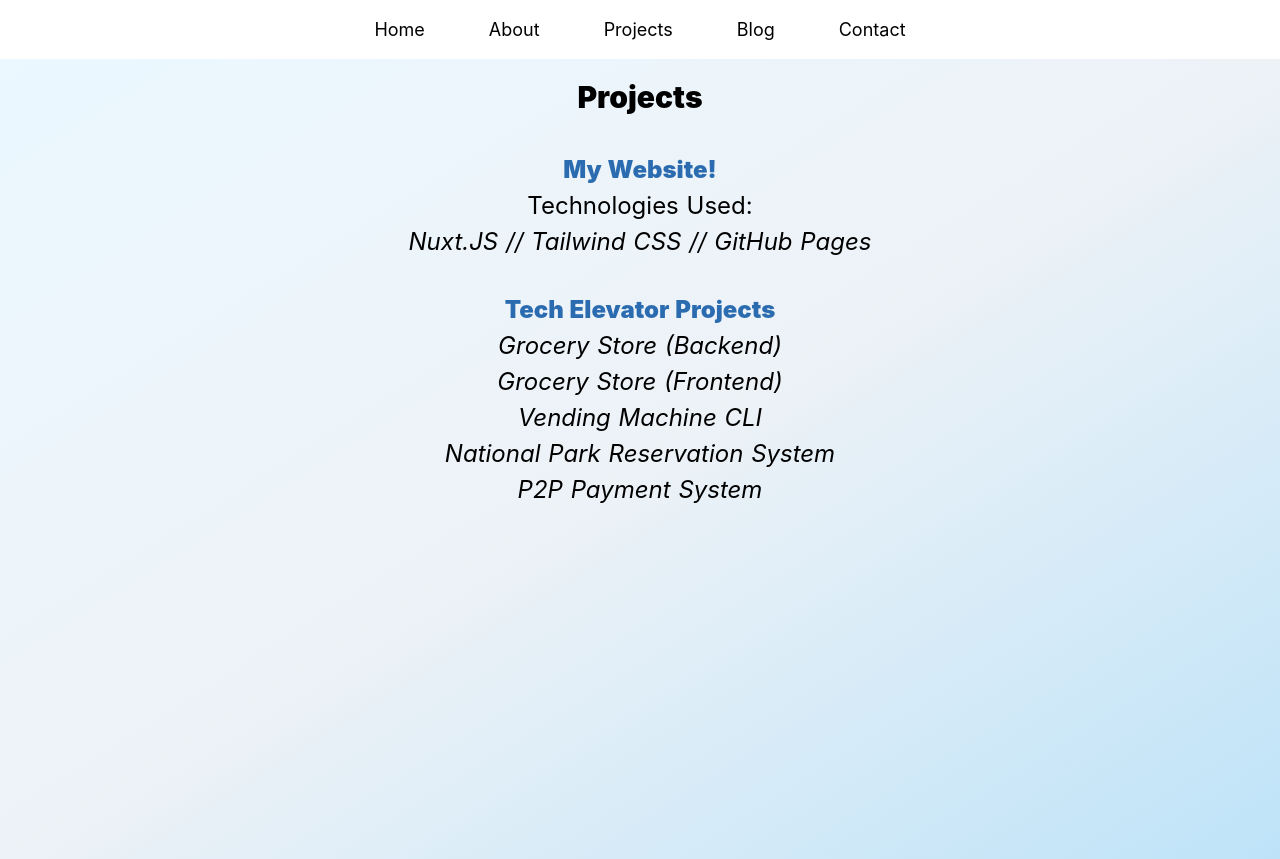
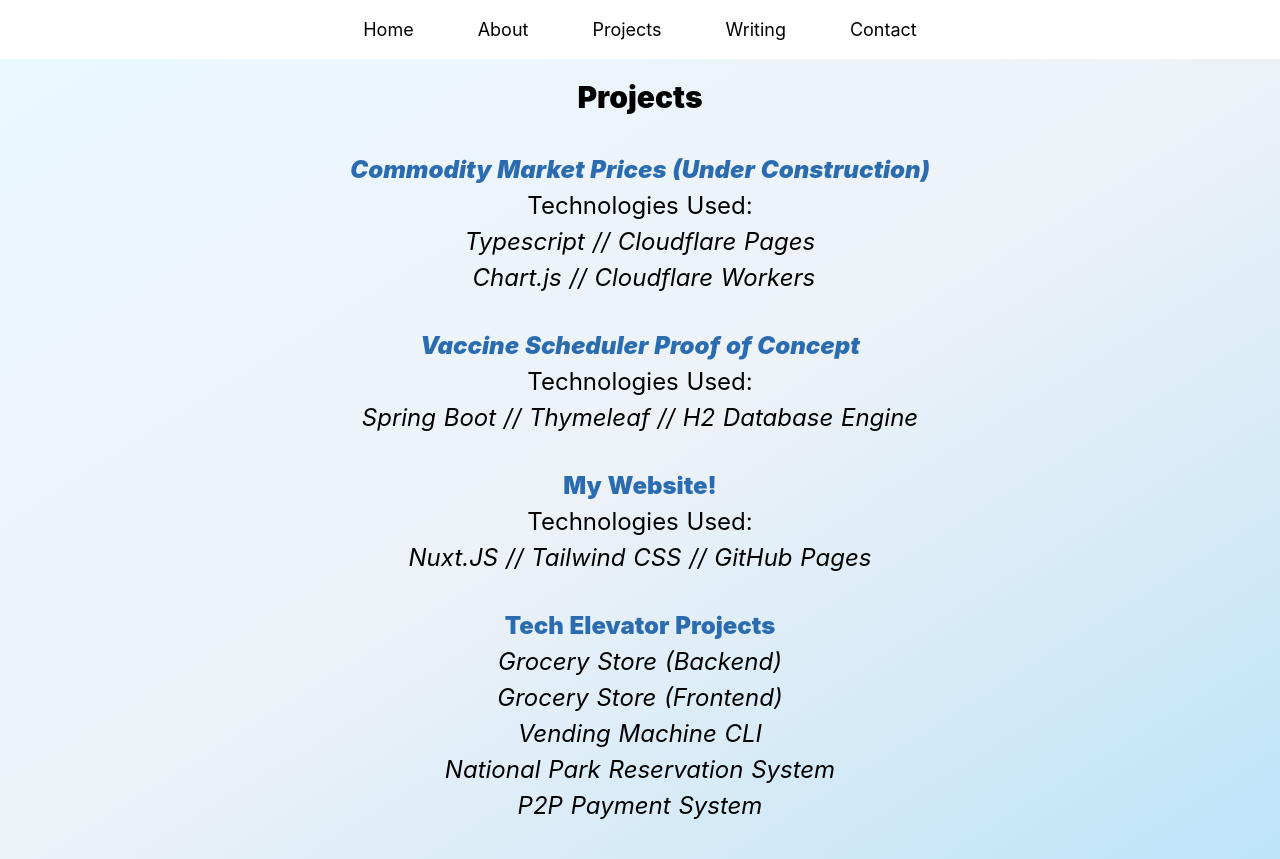
Before and after one commit to jahabeebs/jahabeebs.github.io, a Nuxt app: page /projects in a window 1280 px wide. Built offline with nearby package versions, Linux system fonts and the light colour scheme.

Commit message:
added projects and changed blog to writing

```diff
--- a/components/Navbar.vue
+++ b/components/Navbar.vue
@@ -4,7 +4,7 @@
       <NuxtLink to="/" class="flex hover:text-blue-700">Home</NuxtLink>
       <NuxtLink to="/about" class="flex hover:text-blue-700">About</NuxtLink>
       <NuxtLink to="/projects" class="flex hover:text-blue-700">Projects</NuxtLink>
-      <NuxtLink to="/blog" class="flex hover:text-blue-700">Blog</NuxtLink>
+      <NuxtLink to="/blog" class="flex hover:text-blue-700">Writing</NuxtLink>
       <NuxtLink to="/contact" class="flex hover:text-blue-700">Contact</NuxtLink>
     </div>
   </nav>
--- a/pages/blog.vue
+++ b/pages/blog.vue
@@ -6,7 +6,10 @@
             </nav>
         </div>
         <div class="h-screen w-screen bg-gradient-to-br from-blue-100 via-gray-200 to-blue-200 overflow-visible">
-            <h1 class="flex text-5xl pt-32 justify-center"> Coming Soon </h1>
+          <h1 class="flex text-2xl md:text-3xl pt-4 font-black justify-center"> Posts </h1>
+          <p
+            class="flex text-1xl md:text-2xl pt-4 md:pt-8 justify-center text-center text-blue-700 font-black hover:text-blue-900 italic">
+            <a href="https://jahabeebs.hashnode.dev/creating-a-free-jamstack-website-with-nuxtjs-tailwind-css-and-github-pages"> Creating a free JAMstack website with Nuxt.js, Tailwind CSS, and GitHub Pages </a></p>
         </div>
     </div>
 </template>
--- a/pages/projects.vue
+++ b/pages/projects.vue
@@ -2,26 +2,63 @@
   <div>
     <div>
       <nav class="flex">
-                <Navbar />
+        <Navbar/>
       </nav>
     </div>
     <div class="h-screen w-screen bg-gradient-to-br from-blue-100 via-gray-200 to-blue-200 overflow-visible">
       <h1 class="flex text-2xl md:text-3xl pt-4 font-black justify-center"> Projects </h1>
-            <p class="flex text-1xl md:text-2xl pt-4 md:pt-8 justify-center text-center text-blue-700 font-black"> My Website! </p>
+      <p
+        class="flex text-1xl md:text-2xl pt-4 md:pt-8 justify-center text-center text-blue-700 font-black hover:text-blue-900 italic">
+        <a href="https://cmarketprice.com"> Commodity Market Prices (Under Construction) </a></p>
       <p class="flex text-1xl md:text-2xl justify-center text-center"> Technologies Used:</p>
-            <p class="flex text-1xl md:text-2xl justify-center text-center"> <a href="https://www.nuxtjs.org" class="hover:text-blue-700 italic"> Nuxt.JS&nbsp;//</a> <a href="https://www.tailwindcss.com" class="hover:text-blue-700 italic">&nbsp;Tailwind CSS&nbsp;//</a> <a href="https://pages.github.com/" class="hover:text-blue-700 italic">&nbsp;GitHub Pages </a></p>
-            <p class="flex text-1xl md:text-2xl pt-4 md:pt-8 justify-center text-center text-blue-700 font-black"> Tech Elevator Projects </p>
-            <p class="flex text-1xl md:text-2xl justify-center text-center"> <a href="https://github.com/jahabeebs/tech-elevator-grocery-capstone-backend" class="hover:text-blue-700 italic"> Grocery Store (Backend) </a> </p>
-            <p class="flex text-1xl md:text-2xl justify-center text-center"> <a href="https://github.com/jahabeebs/tech-elevator-grocery-capstone-frontend" class="hover:text-blue-700 italic"> Grocery Store (Frontend) </a> </p>
-            <p class="flex text-1xl md:text-2xl justify-center text-center"> <a href="https://github.com/jahabeebs/vendingmachine" class="hover:text-blue-700 italic"> Vending Machine CLI </a> </p>
-            <p class="flex text-1xl md:text-2xl justify-center text-center"> <a href="https://github.com/jahabeebs/nationalparkcampsitereservation" class="hover:text-blue-700 italic"> National Park Reservation System </a> </p>
-            <p class="flex text-1xl md:text-2xl justify-center text-center"> <a href="https://github.com/jahabeebs/TEnmo" class="hover:text-blue-700 italic"> P2P Payment System </a> </p>
+      <p class="flex text-1xl md:text-2xl justify-center text-center"><a href="https://www.typescriptlang.org/" class="hover:text-blue-900 italic"> Typescript //</a>
+       <a href="https://pages.cloudflare.com/" class="hover:text-blue-700 italic">&nbsp;Cloudflare Pages</a></p>
+     <p class="flex text-1xl md:text-2xl justify-center text-center">
+      <a
+        href="https://www.chartjs.org/" class="hover:text-blue-700 italic">&nbspChart.js // </a> <a
+      href="https://workers.cloudflare.com/" class="hover:text-blue-700 italic">&nbsp;Cloudflare Workers</a>
+      </p>
+      <p
+        class="flex text-1xl md:text-2xl pt-4 md:pt-8 justify-center text-center text-blue-700 font-black hover:text-blue-900 italic">
+        <a href="https://github.com/jahabeebs/vaccine_standby"> Vaccine Scheduler Proof of Concept </a></p>
+      <p class="flex text-1xl md:text-2xl justify-center text-center"> Technologies Used:</p>
+      <p class="flex text-1xl md:text-2xl justify-center text-center"><a href="https://spring.io/projects/spring-boot"
+                                                                         class="hover:text-blue-900 italic"> Spring Boot
+        //</a> <a href="https://www.thymeleaf.org/" class="hover:text-blue-700 italic">&nbsp;Thymeleaf&nbsp;//</a> <a
+        href="https://www.h2database.com/html/main.html" class="hover:text-blue-700 italic">&nbsp;H2 Database Engine</a>
+      </p>
+      <p class="flex text-1xl md:text-2xl pt-4 md:pt-8 justify-center text-center text-blue-700 font-black"> My
+        Website! </p>
+      <p class="flex text-1xl md:text-2xl justify-center text-center"> Technologies Used:</p>
+      <p class="flex text-1xl md:text-2xl justify-center text-center"><a href="https://www.nuxtjs.org"
+                                                                         class="hover:text-blue-700 italic"> Nuxt.JS&nbsp;//</a>
+        <a href="https://www.tailwindcss.com" class="hover:text-blue-700 italic">&nbsp;Tailwind CSS&nbsp;//</a> <a
+          href="https://pages.github.com/" class="hover:text-blue-700 italic">&nbsp;GitHub Pages </a></p>
+      <p class="flex text-1xl md:text-2xl pt-4 md:pt-8 justify-center text-center text-blue-700 font-black"> Tech
+        Elevator Projects </p>
+      <p class="flex text-1xl md:text-2xl justify-center text-center"><a
+        href="https://github.com/jahabeebs/tech-elevator-grocery-capstone-backend" class="hover:text-blue-700 italic">
+        Grocery Store (Backend) </a></p>
+      <p class="flex text-1xl md:text-2xl justify-center text-center"><a
+        href="https://github.com/jahabeebs/tech-elevator-grocery-capstone-frontend" class="hover:text-blue-700 italic">
+        Grocery Store (Frontend) </a></p>
+      <p class="flex text-1xl md:text-2xl justify-center text-center"><a
+        href="https://github.com/jahabeebs/vendingmachine" class="hover:text-blue-700 italic"> Vending Machine CLI </a>
+      </p>
+      <p class="flex text-1xl md:text-2xl justify-center text-center"><a
+        href="https://github.com/jahabeebs/nationalparkcampsitereservation" class="hover:text-blue-700 italic"> National
+        Park Reservation System </a></p>
+      <p class="flex text-1xl md:text-2xl justify-center text-center"><a href="https://github.com/jahabeebs/TEnmo"
+                                                                         class="hover:text-blue-700 italic"> P2P Payment
+        System </a></p>
     </div>
   </div>
 </template>
 
 <script>
 import Navbar from '../components/Navbar.vue'
+
 export default {
-  components: { Navbar },}
+  components: {Navbar},
+}
 </script>
```
Lines whose indentation alone changed are shown as unchanged.
